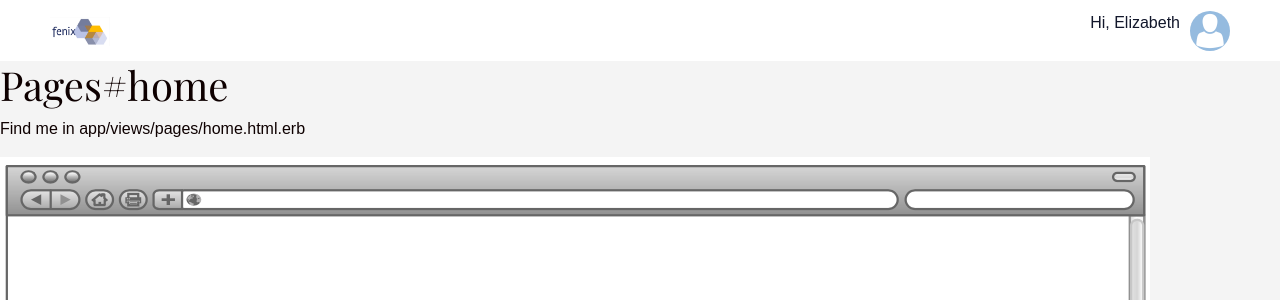
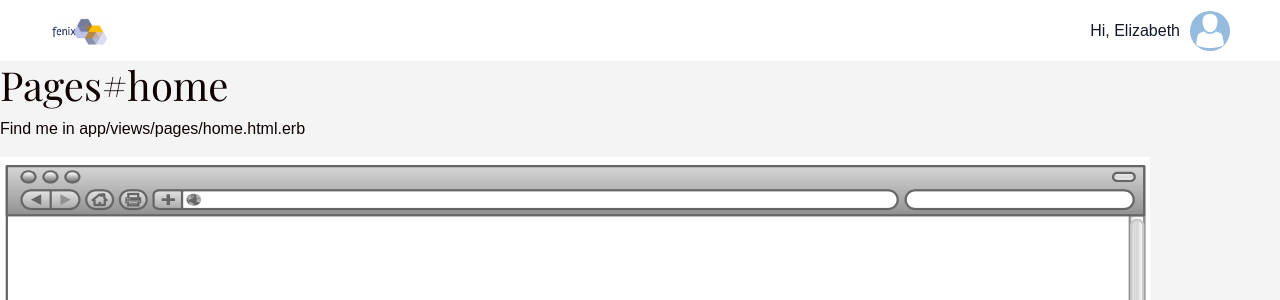
Before and after one commit to Ben038/Fenix, a Rails app: page / in a window 1280 px wide. Shown: the top 300 px of the page. Run offline with Rails 7, Linux system fonts and the light colour scheme; a user stored in the database is signed in; style sheets or scripts are compiled from the project's sources; some libraries are stand-ins or nearby versions.

Commit message:
centered welcome text and first step in fixing jumping navbar between home and login page

```diff
--- a/app/assets/stylesheets/components/_navbar.scss
+++ b/app/assets/stylesheets/components/_navbar.scss
@@ -7,11 +7,8 @@
   align-items: center;
 }
 
-.navbar-fenix .welcome-user {
-  margin-right: 10px;
-  display: flex;
-  align-items: center;
-  margin-bottom: O;
+.navbar-fenix p {
+  margin: 0 10px 0 0;
 }
 
 .navbar-light .navbar-nav .nav-link  {
--- a/app/views/layouts/application.html.erb
+++ b/app/views/layouts/application.html.erb
@@ -11,7 +11,6 @@
   </head>
   <body>
     <%= render 'shared/navbar' %>
-    <%= render 'shared/flashes' %>
     <%= yield %>
     <%= javascript_include_tag 'application' %>
     <%= javascript_pack_tag 'application' %>
--- a/app/views/shared/_navbar.html.erb
+++ b/app/views/shared/_navbar.html.erb
@@ -11,9 +11,7 @@
   <div class="collapse navbar-collapse" id="navbarSupportedContent">
     <ul class="navbar-nav mr-auto">
       <% if user_signed_in? %>
-        <div class="welcome-user">
           <p class="d-flex align-items-center">Hi, <%= current_user.first_name %></p>
-        </div>
         <li class="nav-item dropdown">
           <% if !current_user.profile_picture %>
             <%= image_tag "placeholder.png", class: "avatar dropdown-toggle", id: "navbarDropdown", data: { toggle: "dropdown" }, 'aria-haspopup': true, 'aria-expanded': false %>
```
